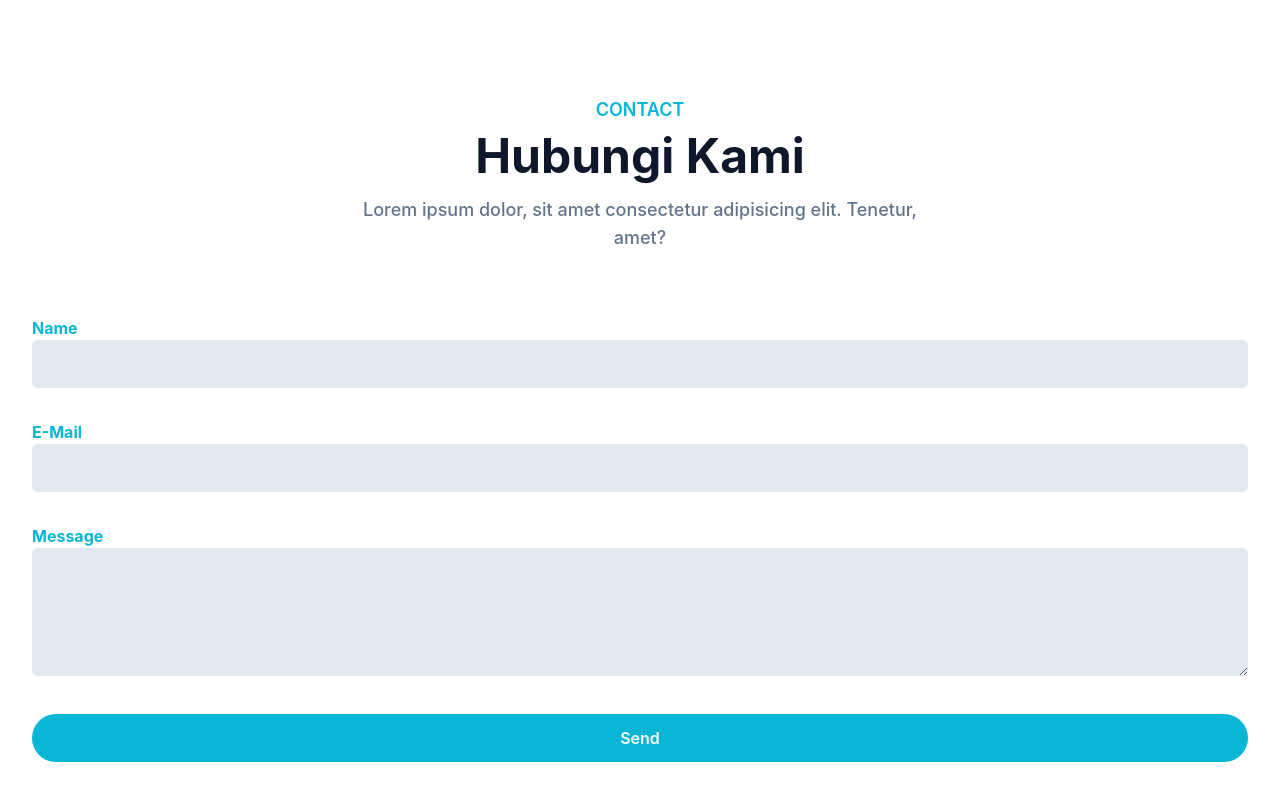
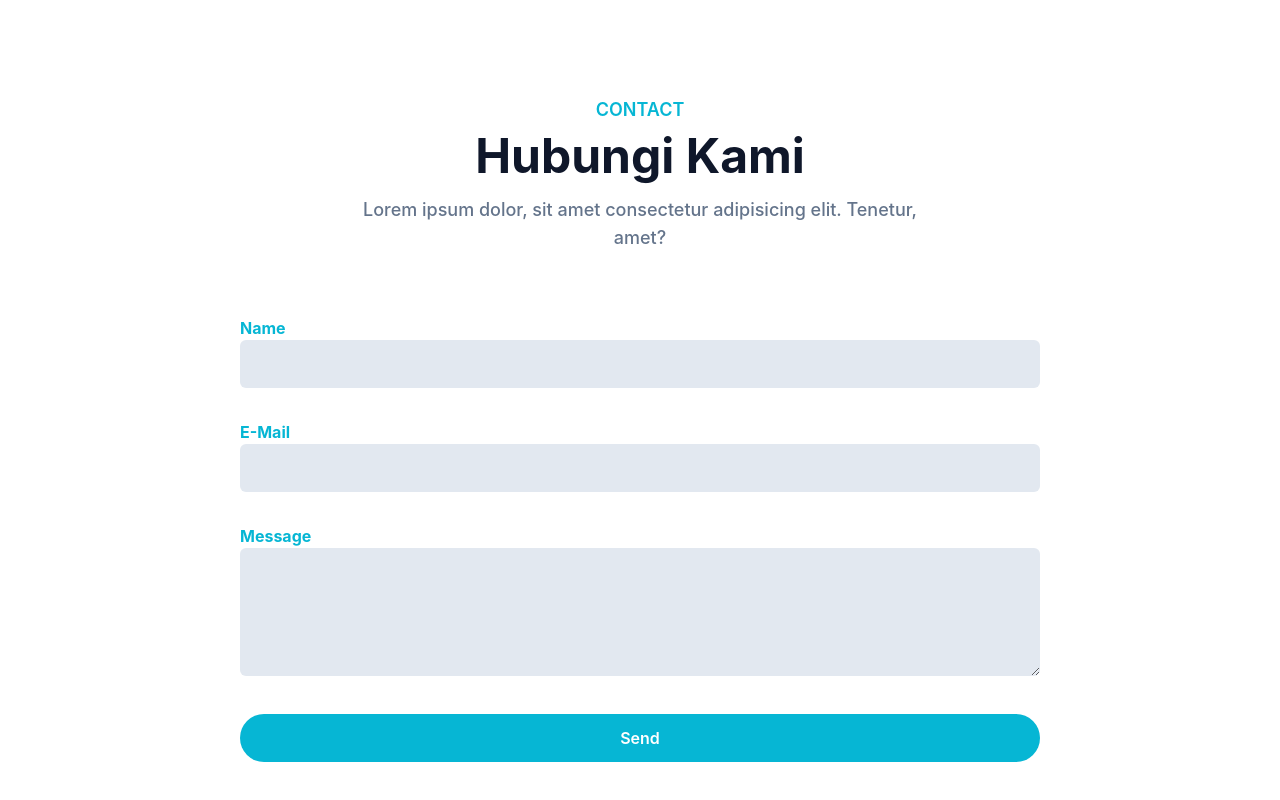
Before and after one commit to dafasr/portfolio-tailwind-css, a website: page index.html in a window 1280 px wide. Shown: the part 3560-4360 px from the top of the page. Drawn offline with nearby package versions, Linux system fonts and the light colour scheme.

Commit message:
"Updated index.html: removed content config from tailwind, changed case of section titles, added class to form, and reordered CSS classes on button"

```diff
--- a/index.html
+++ b/index.html
@@ -6,7 +6,6 @@
     <script src="https://cdn.tailwindcss.com"></script>
     <script>
       tailwind.config = {
-        content: ["./src/**/*.{html,js}"],
         theme: {
           container: {
             center: true,
@@ -372,7 +371,7 @@
     </section>
     <!-- Clients section end -->
 
-    <!-- blog section start -->
+    <!-- Blog Section Start -->
     <section id="blog" class="bg-slate-100 pb-32 pt-36">
       <div class="container">
         <div class="w-full px-4">
@@ -465,9 +464,9 @@
         </div>
       </div>
     </section>
-    <!-- blog section end -->
+    <!-- Blog Section End -->
 
-    <!-- contact section start -->
+    <!-- Contact Section start -->
     <section id="contact" class="pb-32 pt-36">
       <div class="container">
         <div class="w-full px-4">
@@ -486,7 +485,7 @@
             </p>
           </div>
         </div>
-        <form>
+        <form class="lg:mx-auto lg:w-2/3">
           <div class="mb-8 w-full px-4">
             <label for="name" class="text-primary text-base font-bold"
               >Name
@@ -519,7 +518,7 @@
           </div>
           <div class="w-full px-4">
             <button
-              class="bg-primary transition-duration-500 w-full rounded-full px-8 py-3 text-base font-semibold text-white hover:opacity-80 hover:shadow-lg"
+              class="bg-primary w-full rounded-full px-8 py-3 text-base font-semibold text-white transition duration-500 hover:opacity-80 hover:shadow-lg"
             >
               Send
             </button>
@@ -527,7 +526,7 @@
         </form>
       </div>
     </section>
-    <!-- contact section end -->
+    <!-- Contact section end -->
   </body>
   <script src="script.js"></script>
 </html>
```
